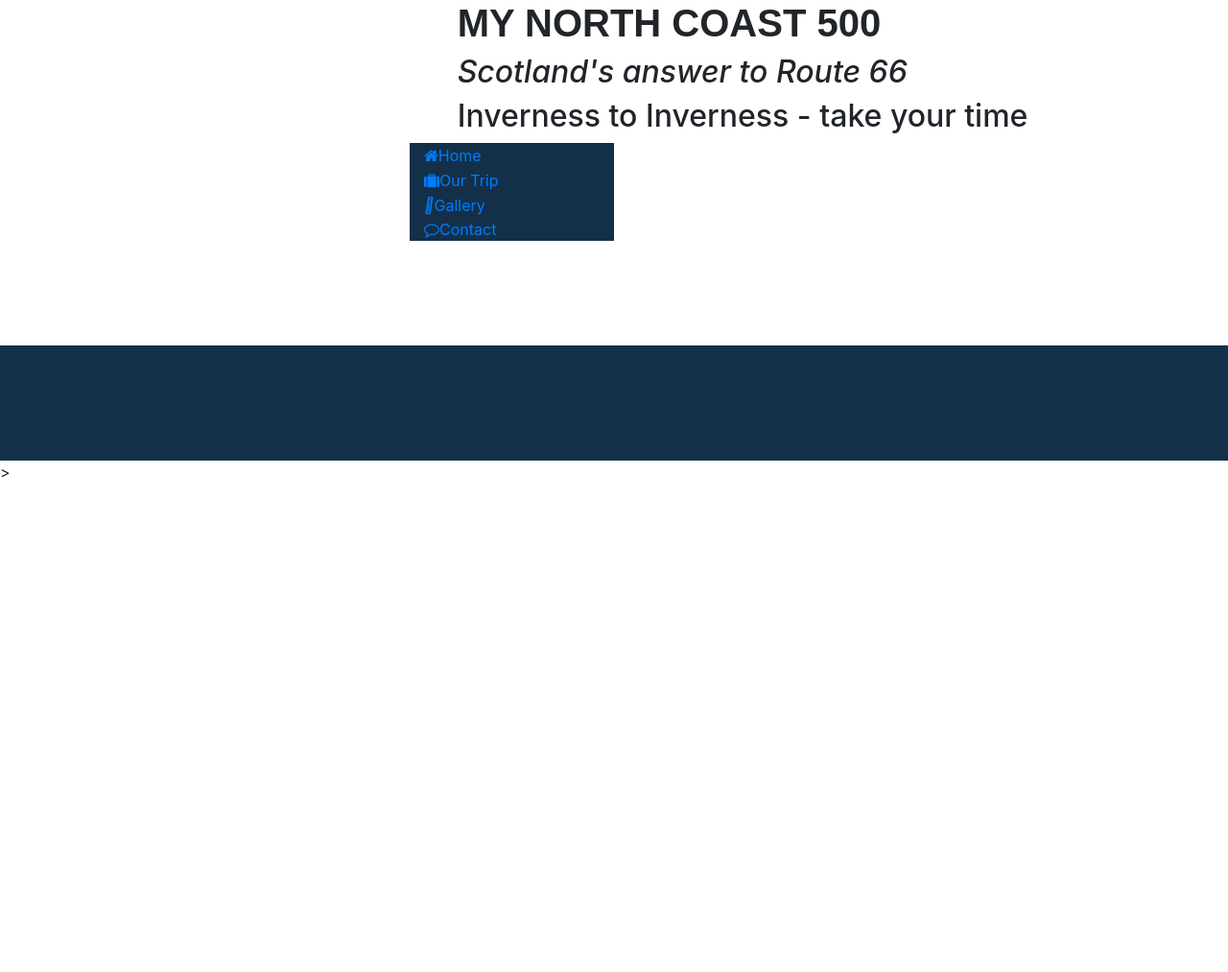
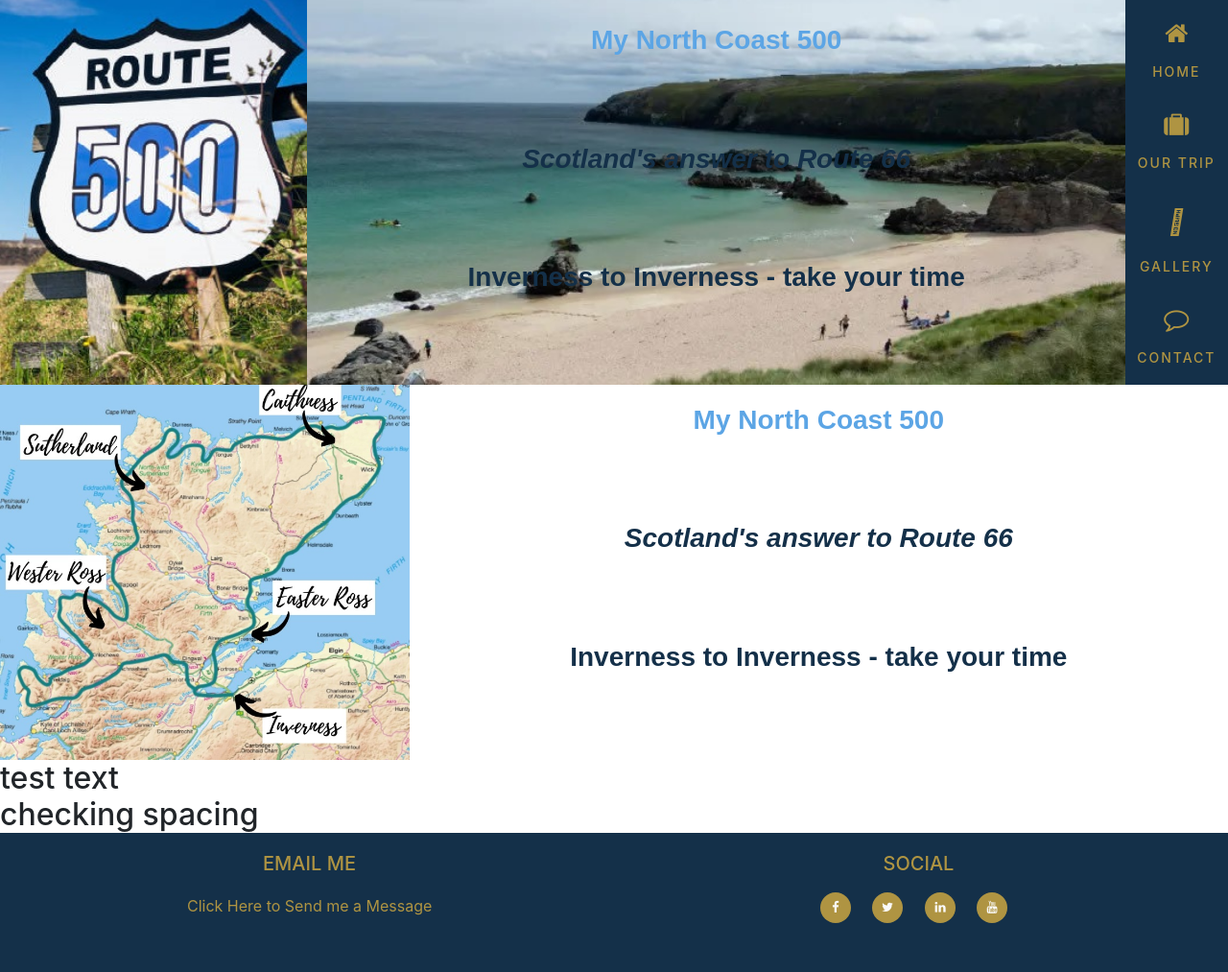
Before and after one commit to neil7057/mp1-nc500, a plain HTML site: page index.html in a window 1280 px wide. Shown: the whole page at 96% size. Before the commit the page ends 800 px from the top, so only its background shows below. Drawn offline with nearby package versions, Linux system fonts and the light colour scheme; a web font is replaced by a local one.

Commit message:
header images and menu added, photos imported. footer added and mostly complete

```diff
--- a/assets/css/style.css
+++ b/assets/css/style.css
@@ -10,10 +10,18 @@
 }
 
 
+.inline-block {
+    color: #af9442;
+}
+
+.foot-email-col {
+    color: #af9442;
+}
+
 /*--------------------------------------------Menu Items*/
 
 .menuitem {
-    height: 120px;
+    color:#af9442;
     text-align: center;
     padding: 0;
 }
@@ -21,63 +29,133 @@
 .menuitem a {
     width: 100%;
     text-decoration: none;
-    color: #fff;
-    height: 120px;
 }
 
 .menuitem a i {
     padding-top: 22px;
     display: block;
-    color: #fafafa;
+    color: #af9442;
     font-size: 26px;
 }
 
 .menuitem span {
     display: block;
     width: 100%;
-    padding-top: 5px;
+    color:#af9442;
+    padding-top: 16px;
+    padding-bottom: 10px;
     text-align: center;
     text-transform: uppercase;
     font-size: 14px;
-    font-weight: 300;
+    font-weight: 500;
     letter-spacing: 2px;
+}
+
+
+/* ----------------------------------------Special paddings/margins/text */
+
+h1,
+h2,
+h3,
+h4 {
+    margin: 0;
+}
+
+.uppercase {
+    text-transform: uppercase;
 }
 
 /*--------------------------------------------Heading*/
 
 header {
     margin: 0;
+    background-color: #143049;
+    color: #fff;
+    min-height: 120px;
 }
 
-.heading {
-    margin-left: 50px;
+#header-details {
+     text-align: center;
 }
 
 .logo {
-    background: url("assets/images/scotland-646_256.gifneil.jpg");
+    background: url("../images/nc500thurso.jpg");
     background-position: center;
     background-repeat: no-repeat;
     background-size: cover;
     min-height: 360px;
-    transition: all .5s ease-in-out;
-    -moz-transition: all .5s ease-in-out;
-    -webkit-transition: all .5s ease-in-out;
 }
 
-h1 {
+.hero-image {
+    background: url("../images/sango.jpg");
+    background-position: center;
+    background-repeat: no-repeat;
+    background-size: cover;
+    min-height: 370px;
+    padding: 5px;
+}
+
+.route-map {
+    background: url("../images/route-map.jpg");
+    background-position: center;
+    background-repeat: no-repeat;
+    background-size: cover;
+    min-height: 360px;
+}
+
+.title {
     font-family: "Madimi+One", sans-serif;
     font-weight: 700;
-    text-transform: uppercase;
+    font-size: 28px;
+    margin-top: 20px;
+    margin-bottom: 90px;
+    text-align: center;
+    color: #143049;
+    color: #5ca5e5;
     }
 
-    *--------------------------------------------Hover.css*/
-
-.hvr-grow:before {
-    background: rgba(17, 70, 218, 0.2);
-    height: 120px;
+.sub-title {
+    font-family: "Madimi+One", sans-serif;
+    font-weight: 700;
+    font-size: 28px;
+    margin-top: 20px;
+    margin-bottom: 90px;
+    text-align: center;
+    color: #143049;
 }
 
-/* ----------------------------------------Footer */
+.general-sub {
+    color: #af9442;
+    padding-bottom: 10px;
+   }
+
+
+.menucontainer {
+    font-size: 0;
+    position: relative;
+    min-height: 360px;
+}
+
+.container-fluid {
+    padding: 0;
+}
+
+#nav li {
+    font-size: 14px;
+    padding: 0;
+}
+
+#nav {
+    margin: 0;
+}
+
+/*--------------------------------------------Hover Control*/
+
+.hvr-grow:hover {
+    transform: scale(1.4);
+}
+
+/*--------------------------------------------footer*/
 
 footer {
     background-color: #143049;
@@ -87,7 +165,34 @@ footer {
 }
 
 
+.social-links {
+    padding-bottom: 15px;
+}
 
+.social-links li {
+    padding-right: 10px;
+}
+
+.social-links li a i {
+    width: 32px;
+    height: 32px;
+    padding: 12px 0;
+    border-radius: 50%;
+    font-size: 13px;
+    line-height: 7px;
+    text-align: center;
+    color: #fafafa;
+    background: #af9442;
+    transition: all 0.35s ease-in-out;
+    -moz-transition: all 0.35s ease-in-out;
+    -webkit-transition: all 0.35s ease-in-out;
+    -o-transition: all 0.35s ease-in-out;
+}
+
+#footer-details {
+    padding: 20px;
+    text-align: center;
+}
 
 
 /* ----------------------------------------Media Queries */
--- a/index.html
+++ b/index.html
@@ -11,29 +11,32 @@
 </head>
 <body>
     <header>
-        <div class="row no-gutters">
-            <a class="col-md-4 logo" href="02-index.html"></a>
+        <div class="container-fluid">
+        <div id="header-details" class="row no-gutters">
+            <a class="col-md-3 logo"></a>
             <div class="col-md-8">
-                <div class="row no-gutters bg-color-name-title">
+                <div class="row no-gutters hero-image bg-color-name-title">
                     <div class="col heading">
                         <h1 class="title">My North Coast 500</h1>
                         <h2 class="sub-title"><em>Scotland's answer to Route 66</em></h2>
                         <h2 class="sub-title">Inverness to Inverness - take your time</h2>
                     </div>
                 </div>
+            </div>
+            <div class ="col-md-1">
                 <div class="row no-gutters">
                     <div class="col">
-                        <ul id="nav" class="list-inline menucontainer">
-                            <li class="col-6 col-sm-3 ui-menu-color menu-item ">
+                        <ul id="nav" class="list-inline menucontainer menuitem">
+                            <li class="col-sm-12 ui-menu-color">
                                 <a href="index.html" class="hvr-grow"><i class ="fa fa-home" aria-hidden="true"></i><span>Home</span></a>
                             </li>
-                            <li class="col-6 col-sm-3 ui-menu-color menu-item ">
+                            <li class="col-sm-12 ui-menu-color">
                                 <a href="#" class="hvr-grow"><i class ="fa fa-suitcase" aria-hidden="true"></i><span>Our Trip</span></a>
                             </li>
-                            <li class="col-6 col-sm-3 ui-menu-color menu-item ">
+                            <li class="col-sm-12 ui-menu-color">
                                 <a href="#" class="hvr-grow"><i class ="fa-regular fa-image" aria-hidden="true"></i><span>Gallery</span></a>
                             </li>
-                            <li class="col-6 col-sm-3 ui-menu-color menu-item ">
+                            <li class="col-sm-12 ui-menu-color">
                                 <a href="#" class="hvr-grow"><i class ="fa fa-comment-o" aria-hidden="true"></i><span>Contact</span></a>
                             </li>
                         </ul>
@@ -41,16 +44,73 @@
                 </div>
             </div>
         </div>
+    </div>
     </header>
 
     <section>
+        <div class="container-fluid">
+            <div id="section-details" class="row no-gutters">
+                <a class="col-md-4 route-map"></a>
+                <div class="col-md-8">
+                    <div class="row no-gutters body-text">
+                        <div class="col heading">
+                            <h1 class="title">My North Coast 500</h1>
+                            <h2 class="sub-title"><em>Scotland's answer to Route 66</em></h2>
+                            <h2 class="sub-title">Inverness to Inverness - take your time</h2>
+                        </div>
+                    </div>
+                </div>
+            </div>
+        </div><h2>
+            test text
+        </h2>
+        <h2>
+            checking spacing
+        </h2>
 
     </section>
 
 
-    <footer>
+    <footer class="container-fluid">
+        <div id="footer-details" class="row">
+            <div class="col-sm-6">
+                <h5 class="uppercase general-sub">Email Me</h5>
+                <p class="inline-block">
+                   <a href=mailto:"webdev1961@gmail.com" class="hvr-grow foot-email-col">Click Here to Send me a Message</a>
+                </p>
+            </div>
+            <div class="col-sm-6">
+                <h5 class="uppercase general-sub">Social</h5>
+                <ul class="list-inline social-links">
+                    <li class="list-inline-item">
+                        <a target="_blank" href="#" class="hvr-grow">
+                            <i class="fa fa-facebook" aria-hidden="true"></i>
+                            <span class="sr-only">Facebook</span>
+                        </a>
+                    </li>
+                    <li class="list-inline-item">
+                        <a target="_blank" href="#" class="hvr-grow">
+                            <i class="fa fa-twitter" aria-hidden="true"></i>
+                            <span class="sr-only">Twitter</span>
+                        </a>
+                    </li>
+                    <li class="list-inline-item">
+                        <a target="_blank" href="#" class="hvr-grow">
+                            <i class="fa fa-linkedin" aria-hidden="true"></i>
+                            <span class="sr-only">LinkedIn</span>
+                        </a>
+                    </li>
+                    <li class="list-inline-item">
+                        <a target="_blank" href="#" class="hvr-grow">
+                            <i class="fa fa-youtube" aria-hidden="true"></i>
+                            <span class="sr-only">YouTube</span>
+                        </a>
+                    </li>
+                </ul>
+            </div>
+        </div>
 
-    </footer>>
+    </footer>
 
     <script src="https://cdn.jsdelivr.net/npm/bootstrap@3.4.1/dist/js/bootstrap.min.js" integrity="sha384-aJ21OjlMXNL5UyIl/XNwTMqvzeRMZH2w8c5cRVpzpU8Y5bApTppSuUkhZXN0VxHd" crossorigin="anonymous"></script>
 </body>
```
Also changed, not shown: assets/images/nc500thurso.jpg (added), assets/images/route-map.jpg (added), assets/images/sango.jpg (added).
